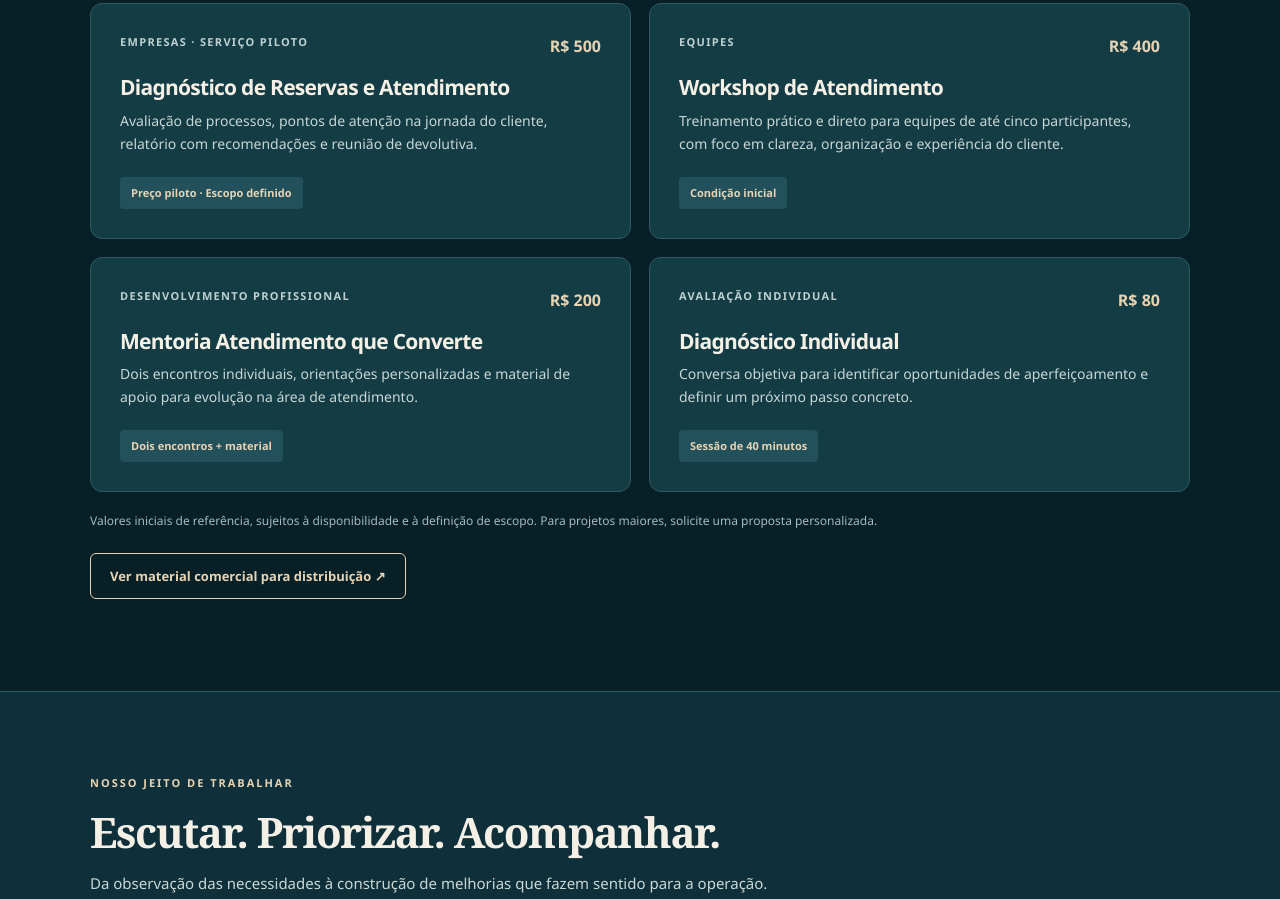
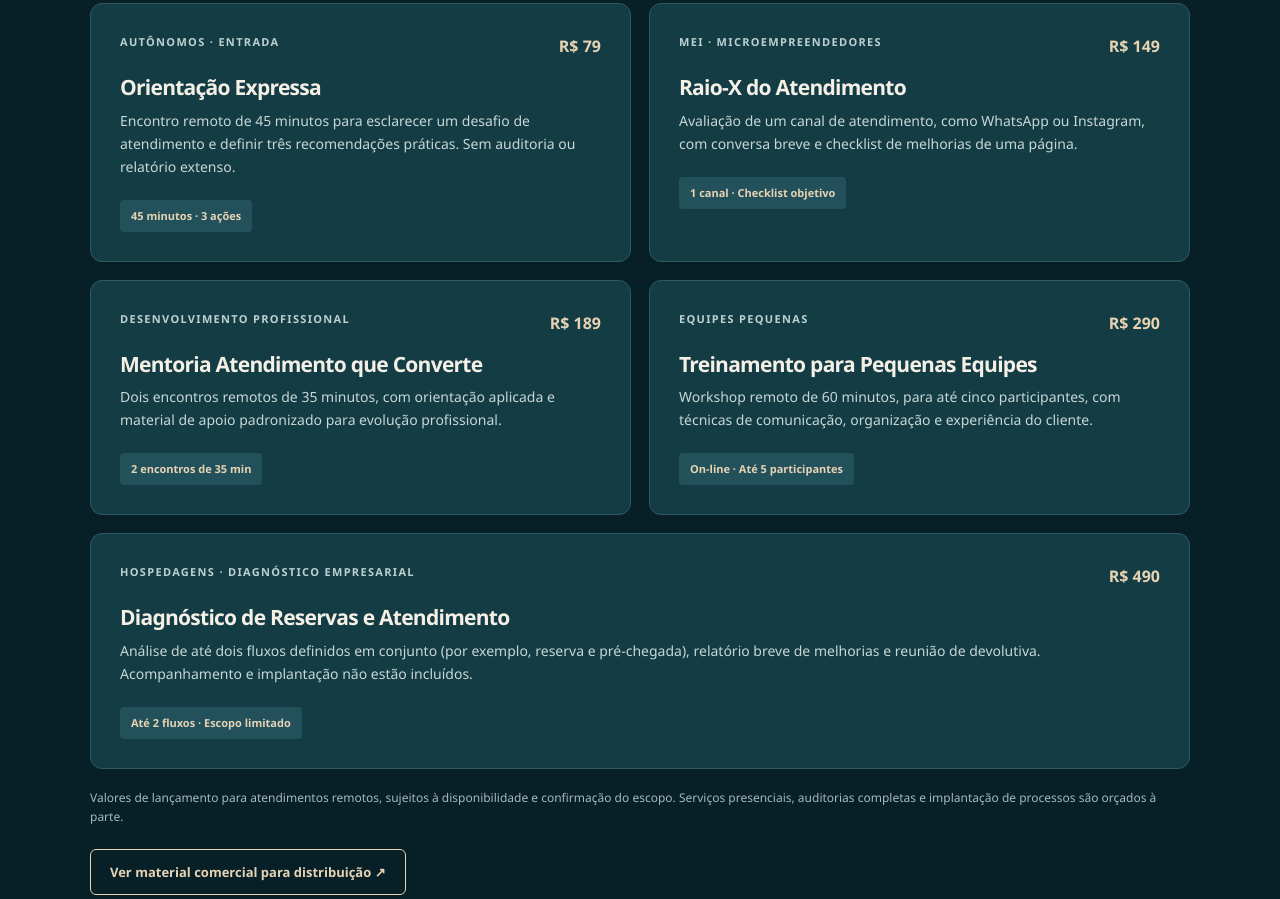
Before and after one commit to francareisleal/norte-ai, a plain HTML site: page franca-hospitality.html in a window 1280 px wide. Shown: the part 1067-1966 px from the top of the page. Drawn offline with Linux system fonts and the light colour scheme.

Commit message:
Atualizar serviços e precificação acessível para MEIs, autônomos e pequenos negócios

```diff
--- a/franca-hospitality.html
+++ b/franca-hospitality.html
@@ -137,11 +137,12 @@ body{background:var(--prumo-bg);color:var(--prumo-white)}
 <section class="section" id="servicos"><div class="container">
 <div class="section-head"><span class="eyebrow">O que oferecemos</span><h2>Consultoria que entende a operação.</h2><p>Cada serviço parte da realidade do negócio para identificar prioridades e transformar recomendações em ações possíveis.</p></div>
 <div class="services">
-<article class="service"><div class="top"><span class="meta">Empresas · Serviço piloto</span><span class="price">R$ 500</span></div><h3>Diagnóstico de Reservas e Atendimento</h3><p>Avaliação de processos, pontos de atenção na jornada do cliente, relatório com recomendações e reunião de devolutiva.</p><span class="badge">Preço piloto · Escopo definido</span></article>
-<article class="service"><div class="top"><span class="meta">Equipes</span><span class="price">R$ 400</span></div><h3>Workshop de Atendimento</h3><p>Treinamento prático e direto para equipes de até cinco participantes, com foco em clareza, organização e experiência do cliente.</p><span class="badge">Condição inicial</span></article>
-<article class="service"><div class="top"><span class="meta">Desenvolvimento profissional</span><span class="price">R$ 200</span></div><h3>Mentoria Atendimento que Converte</h3><p>Dois encontros individuais, orientações personalizadas e material de apoio para evolução na área de atendimento.</p><span class="badge">Dois encontros + material</span></article>
-<article class="service"><div class="top"><span class="meta">Avaliação individual</span><span class="price">R$ 80</span></div><h3>Diagnóstico Individual</h3><p>Conversa objetiva para identificar oportunidades de aperfeiçoamento e definir um próximo passo concreto.</p><span class="badge">Sessão de 40 minutos</span></article>
-</div><p style="font-size:12px;color:var(--gray);margin-top:19px">Valores iniciais de referência, sujeitos à disponibilidade e à definição de escopo. Para projetos maiores, solicite uma proposta personalizada.</p><p style="margin-top:22px"><a class="button outline" href="./franca-hospitality-apresentacao.html">Ver material comercial para distribuição ↗</a></p>
+<article class="service"><div class="top"><span class="meta">Autônomos · Entrada</span><span class="price">R$ 79</span></div><h3>Orientação Expressa</h3><p>Encontro remoto de 45 minutos para esclarecer um desafio de atendimento e definir três recomendações práticas. Sem auditoria ou relatório extenso.</p><span class="badge">45 minutos · 3 ações</span></article>
+<article class="service"><div class="top"><span class="meta">MEI · Microempreendedores</span><span class="price">R$ 149</span></div><h3>Raio-X do Atendimento</h3><p>Avaliação de um canal de atendimento, como WhatsApp ou Instagram, com conversa breve e checklist de melhorias de uma página.</p><span class="badge">1 canal · Checklist objetivo</span></article>
+<article class="service"><div class="top"><span class="meta">Desenvolvimento profissional</span><span class="price">R$ 189</span></div><h3>Mentoria Atendimento que Converte</h3><p>Dois encontros remotos de 35 minutos, com orientação aplicada e material de apoio padronizado para evolução profissional.</p><span class="badge">2 encontros de 35 min</span></article>
+<article class="service"><div class="top"><span class="meta">Equipes pequenas</span><span class="price">R$ 290</span></div><h3>Treinamento para Pequenas Equipes</h3><p>Workshop remoto de 60 minutos, para até cinco participantes, com técnicas de comunicação, organização e experiência do cliente.</p><span class="badge">On-line · Até 5 participantes</span></article>
+<article class="service" style="grid-column:1 / -1;min-height:auto"><div class="top"><span class="meta">Hospedagens · Diagnóstico empresarial</span><span class="price">R$ 490</span></div><h3>Diagnóstico de Reservas e Atendimento</h3><p>Análise de até dois fluxos definidos em conjunto (por exemplo, reserva e pré-chegada), relatório breve de melhorias e reunião de devolutiva. Acompanhamento e implantação não estão incluídos.</p><span class="badge">Até 2 fluxos · Escopo limitado</span></article>
+</div><p style="font-size:12px;color:var(--gray);margin-top:19px">Valores de lançamento para atendimentos remotos, sujeitos à disponibilidade e confirmação do escopo. Serviços presenciais, auditorias completas e implantação de processos são orçados à parte.</p><p style="margin-top:22px"><a class="button outline" href="./franca-hospitality-apresentacao.html">Ver material comercial para distribuição ↗</a></p>
 </div></section>
 <section class="section approach" id="metodo"><div class="container">
 <div class="section-head"><span class="eyebrow">Nosso jeito de trabalhar</span><h2>Escutar. Priorizar. Acompanhar.</h2><p>Da observação das necessidades à construção de melhorias que fazem sentido para a operação.</p></div>
```
